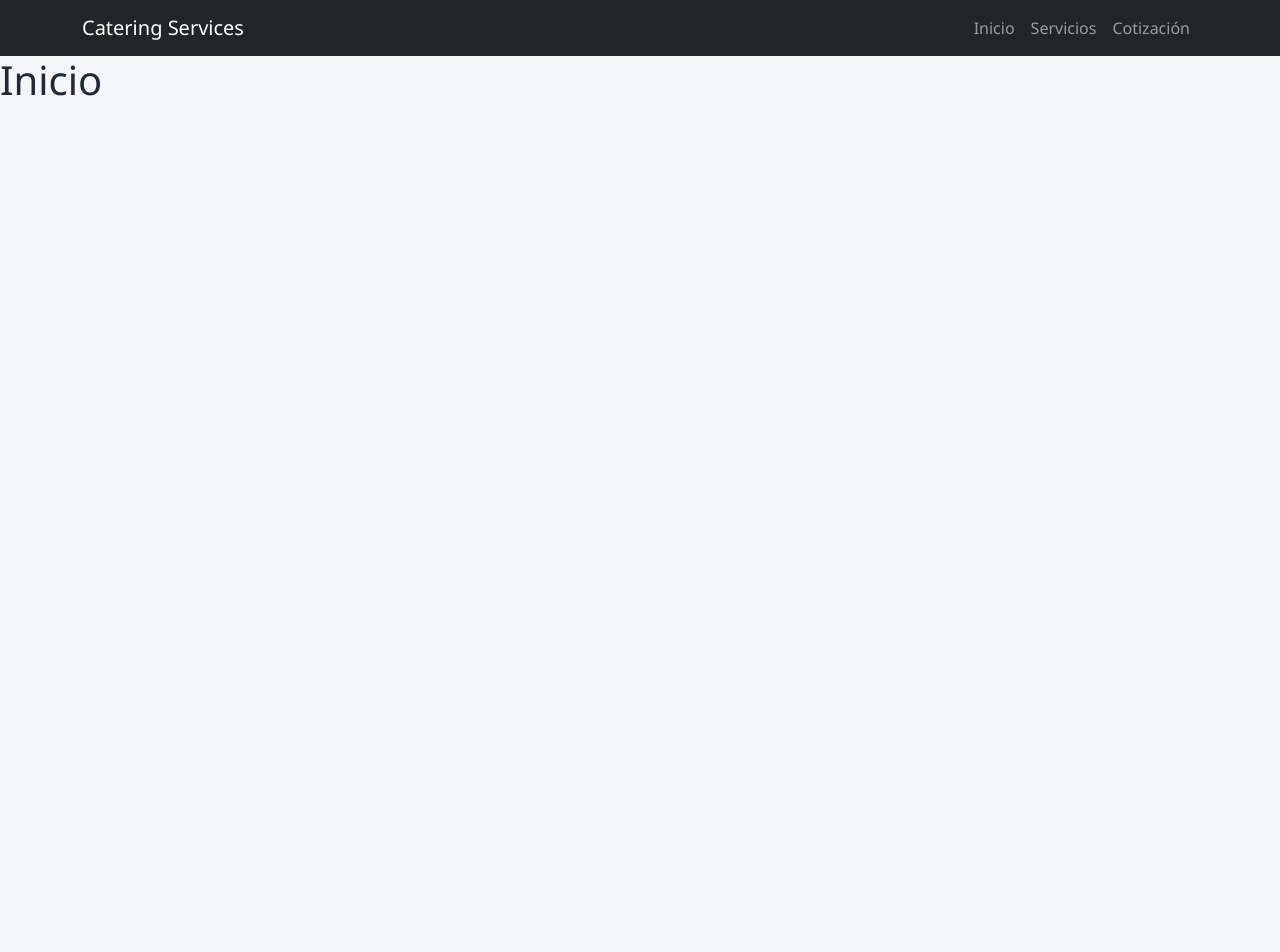
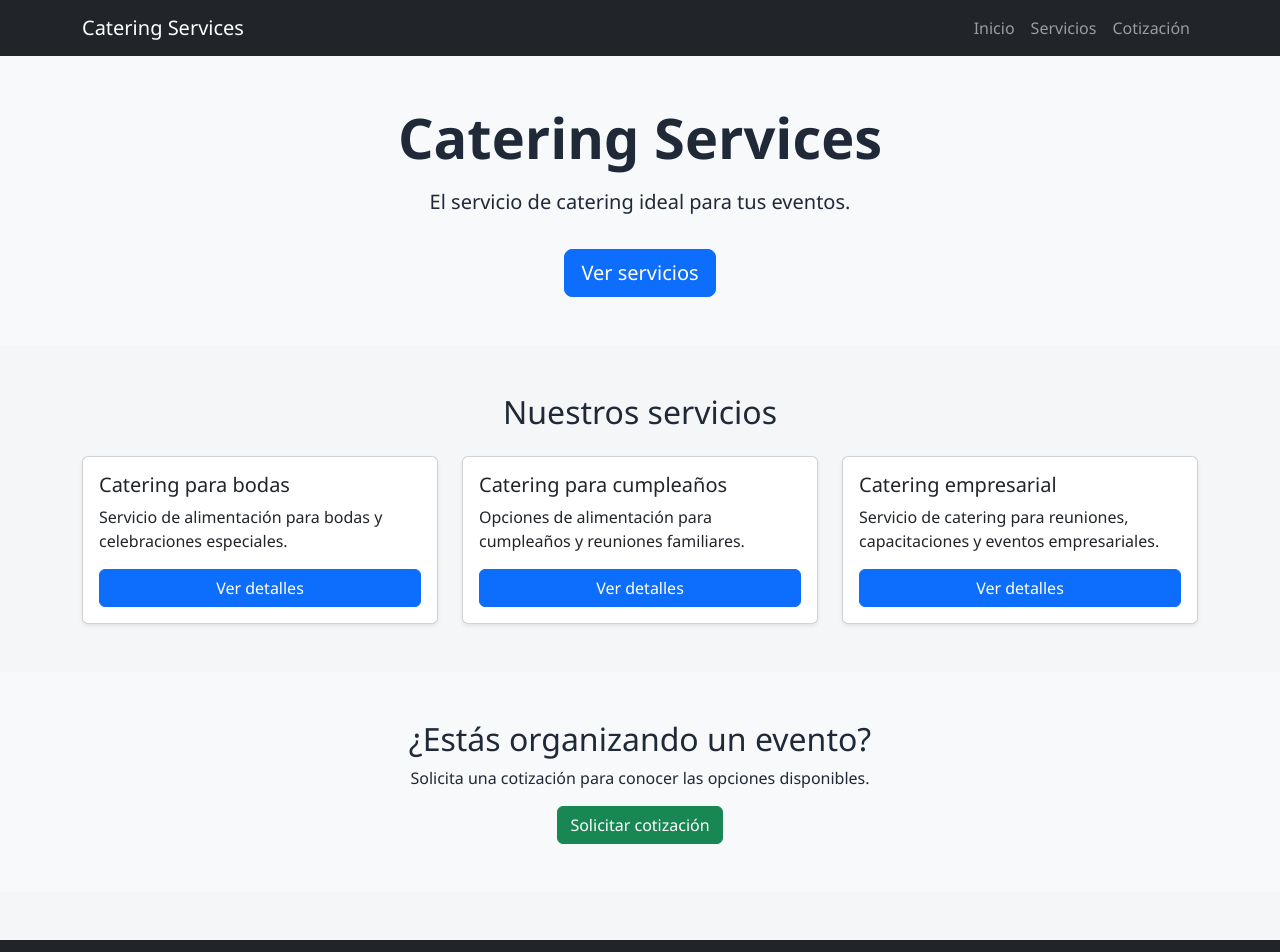
Before and after one commit to JasonM910/Proyecto-Requerimientos, a React (Vite) app: page / in a window 1280 px wide. Shown: the top 952 px of the page. Before the commit the page ends 800 px from the top, so only its background shows below. Built offline with nearby package versions, Linux system fonts and the light colour scheme.

Commit message:
version_3.0

```diff
--- a/src/App.jsx
+++ b/src/App.jsx
@@ -1,6 +1,7 @@
 import { Routes, Route } from "react-router-dom";
 
 import NavigationBar from "./components/Navbar";
+import Footer from "./components/Footer";
 
 import Home from "./pages/Home";
 import Services from "./pages/Services";
@@ -18,6 +19,8 @@ function App() {
         <Route path="/servicios/:id" element={<ServiceDetail />} />
         <Route path="/cotizacion" element={<Quote />} />
       </Routes>
+
+      <Footer />
     </>
   );
 }
--- a/src/components/Footer.jsx
+++ b/src/components/Footer.jsx
@@ -0,0 +1,23 @@
+import { Container } from "react-bootstrap";
+
+function Footer() {
+  return (
+    <footer className="bg-dark text-light mt-5 py-4">
+      <Container className="text-center">
+
+        <h5>Catering Services</h5>
+
+        <p className="mb-1">
+          Servicio de catering para todo tipo de eventos.
+        </p>
+
+        <p className="mb-0">
+          © 2026 Catering Services
+        </p>
+
+      </Container>
+    </footer>
+  );
+}
+
+export default Footer;
--- a/src/components/ServiceCard.jsx
+++ b/src/components/ServiceCard.jsx
@@ -0,0 +1,27 @@
+import { Card, Button } from "react-bootstrap";
+import { Link } from "react-router-dom";
+
+function ServiceCard({ id, titulo, descripcion }) {
+  return (
+    <Card className="h-100 shadow-sm">
+      <Card.Body className="d-flex flex-column">
+        <Card.Title>{titulo}</Card.Title>
+
+        <Card.Text>
+          {descripcion}
+        </Card.Text>
+
+        <Button
+          as={Link}
+          to={`/servicios/${id}`}
+          variant="primary"
+          className="mt-auto"
+        >
+          Ver detalles
+        </Button>
+      </Card.Body>
+    </Card>
+  );
+}
+
+export default ServiceCard;
--- a/src/pages/Home.jsx
+++ b/src/pages/Home.jsx
@@ -1,8 +1,115 @@
+import { Container, Row, Col, Button } from "react-bootstrap";
+import { Link } from "react-router-dom";
+import ServiceCard from "../components/ServiceCard";
+
 function Home() {
+
+  const servicios = [
+    {
+      id: 1,
+      titulo: "Catering para bodas",
+      descripcion:
+        "Servicio de alimentación para bodas y celebraciones especiales."
+    },
+    {
+      id: 2,
+      titulo: "Catering para cumpleaños",
+      descripcion:
+        "Opciones de alimentación para cumpleaños y reuniones familiares."
+    },
+    {
+      id: 3,
+      titulo: "Catering empresarial",
+      descripcion:
+        "Servicio de catering para reuniones, capacitaciones y eventos empresariales."
+    }
+  ];
+
   return (
-    <div>
-      <h1>Inicio</h1>
-    </div>
+    <>
+      {/* Presentación principal */}
+      <section className="bg-light py-4">
+        <Container className="text-center py-4">
+
+          <h1 className="display-4 fw-bold">
+            Catering Services
+          </h1>
+
+          <p className="lead mt-3">
+            El servicio de catering ideal para tus eventos.
+          </p>
+
+          <Button
+            as={Link}
+            to="/servicios"
+            size="lg"
+            className="mt-3"
+          >
+            Ver servicios
+          </Button>
+
+        </Container>
+      </section>
+
+
+      {/* Servicios */}
+      <section className="py-5">
+
+        <Container>
+
+          <h2 className="text-center mb-4">
+            Nuestros servicios
+          </h2>
+
+          <Row className="g-4">
+
+            {servicios.map((servicio) => (
+              <Col
+                key={servicio.id}
+                md={4}
+              >
+
+                <ServiceCard
+                  id={servicio.id}
+                  titulo={servicio.titulo}
+                  descripcion={servicio.descripcion}
+                />
+
+              </Col>
+            ))}
+
+          </Row>
+
+        </Container>
+
+      </section>
+
+
+      {/* Cotización */}
+      <section className="bg-light py-5">
+
+        <Container className="text-center">
+
+          <h2>
+            ¿Estás organizando un evento?
+          </h2>
+
+          <p>
+            Solicita una cotización para conocer las opciones disponibles.
+          </p>
+
+          <Button
+            as={Link}
+            to="/cotizacion"
+            variant="success"
+          >
+            Solicitar cotización
+          </Button>
+
+        </Container>
+
+      </section>
+    </>
   );
 }
 
```
